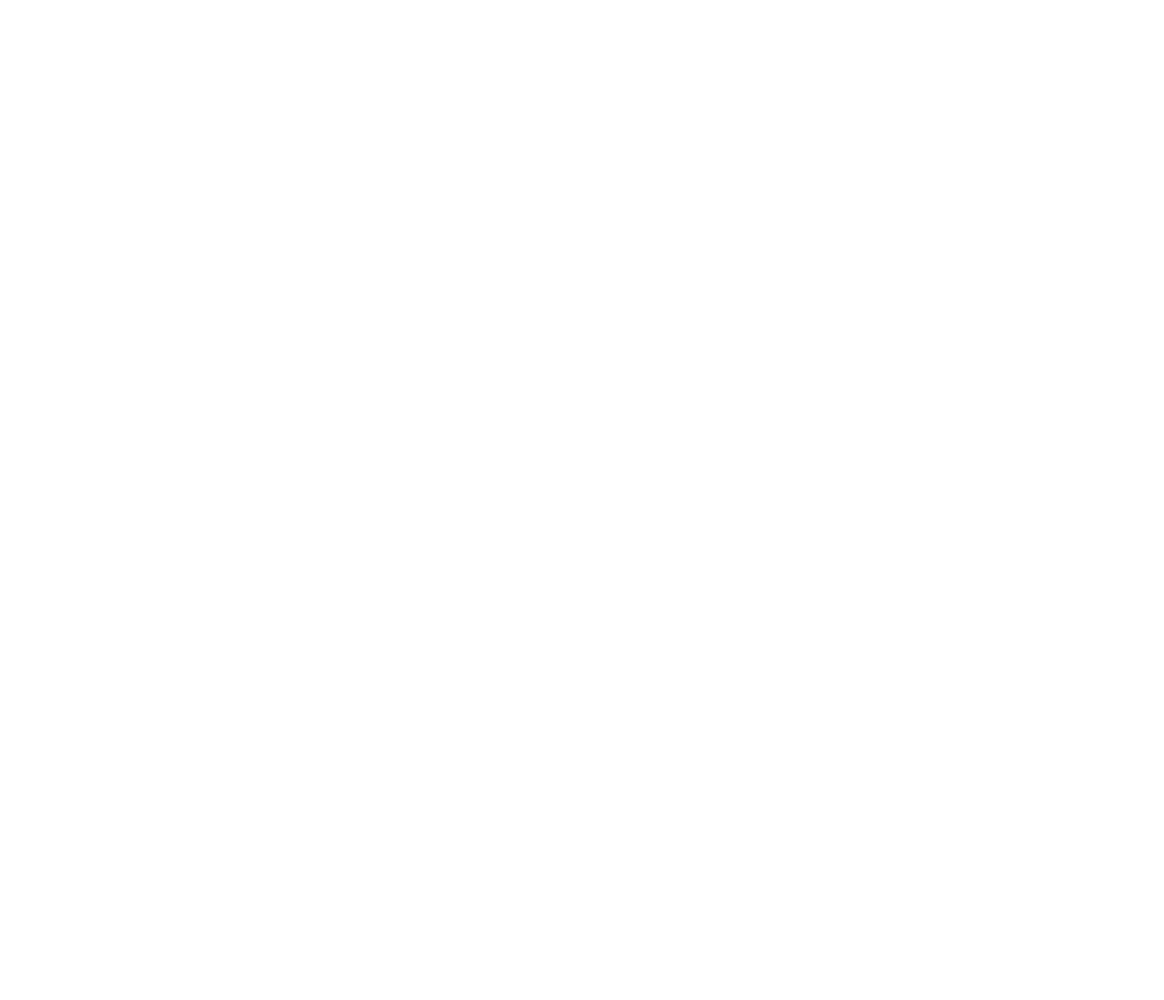
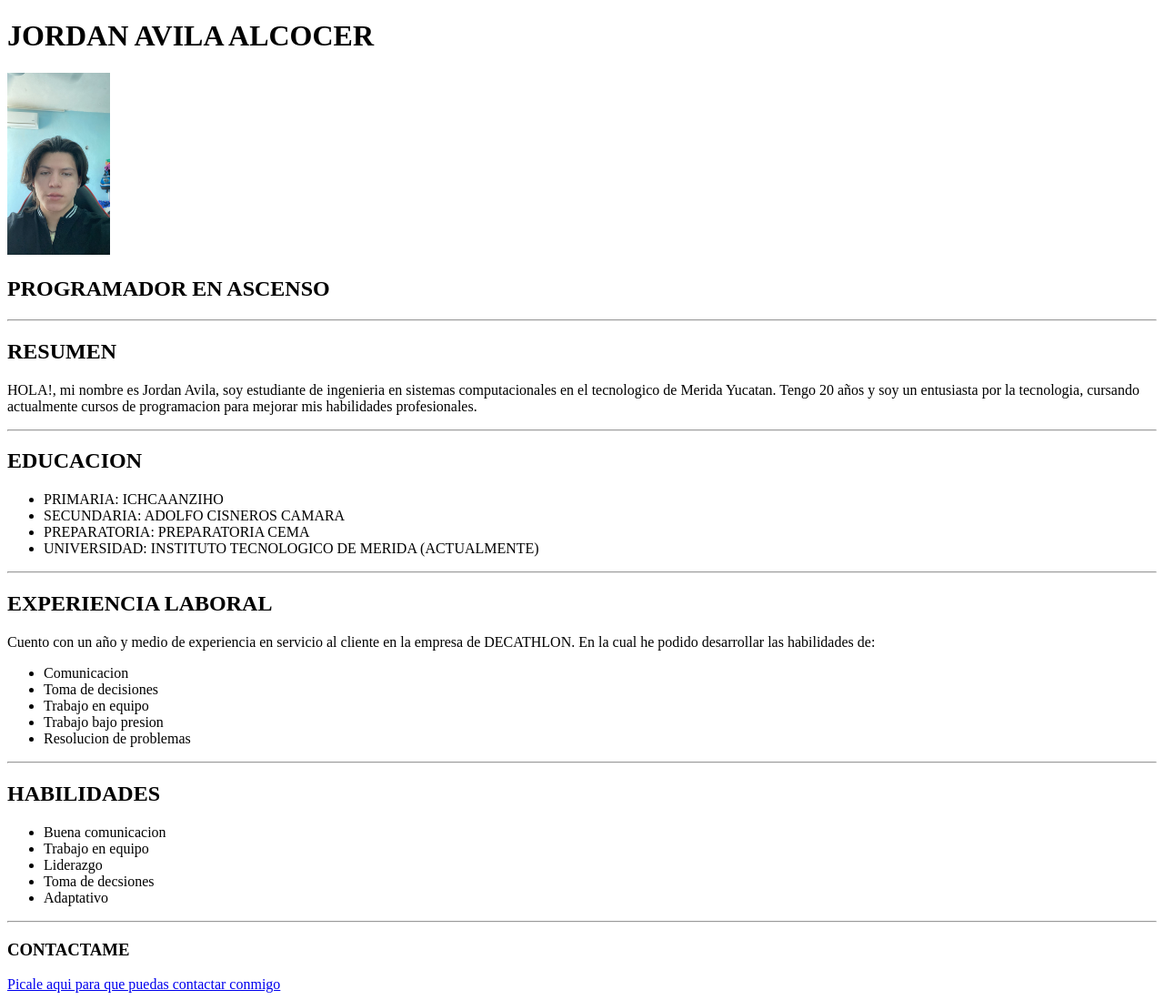
Before and after one commit to DexZ7/html-portafolio, a plain HTML site: page index.html in a window 1280 px wide. Shown: the whole page at 91% size. Before the commit the page ends 800 px from the top, so only its background shows below. Drawn offline with Linux system fonts and the light colour scheme.

Commit message:
Add files via upload

```diff
--- a/index.html
+++ b/index.html
@@ -1,15 +1,54 @@
-<!-- TODO 1: Create the HTML Boilerplate -->
+<!DOCTYPE html>
+<html lang="en">
+    <head>
+        <meta charset="UTF-8">
+        <title> MI CURRICULUM </title>
+    </head>
+    <body>
+        <h1> JORDAN AVILA ALCOCER</h1>
+        <p><img src="foto.png" style="height: 200px;"> <h2> PROGRAMADOR EN ASCENSO</h2></p>
+        <hr />
+<h2>RESUMEN</h2>
+<p>HOLA!, mi nombre es Jordan Avila, soy estudiante de ingenieria en sistemas computacionales en el tecnologico de Merida Yucatan. Tengo 20 años y soy un entusiasta por la tecnologia, cursando actualmente cursos de programacion para mejorar mis habilidades profesionales.</p>
 
-<!-- TODO 2: Add Your previous projects' HTML into the public folder -->
+<hr />
+<h2>EDUCACION</h2>
+<ul>
+    <li> PRIMARIA: ICHCAANZIHO</li>
+    <LI>SECUNDARIA: ADOLFO CISNEROS CAMARA</LI>
+    <li>PREPARATORIA: PREPARATORIA CEMA</li>
+    <li>UNIVERSIDAD: INSTITUTO TECNOLOGICO DE MERIDA (ACTUALMENTE)</li>
+</ul>
 
-<!-- TODO 3: Take screenshots of your project previews and add the images to the images folder -->
+<hr />
 
-<!-- TODO 4: Add titles/subtitles etc. -->
+<h2>EXPERIENCIA LABORAL</h2>
+<P> Cuento con un año y medio de experiencia en servicio al cliente en la empresa de DECATHLON. En la cual he podido desarrollar las habilidades de:
+    <ul>
+        <li>Comunicacion</li>
+        <li>Toma de decisiones</li>
+        <li>Trabajo en equipo</li>
+        <li>Trabajo bajo presion</li>
+        <li>Resolucion de problemas</li>
+    </ul>
+</P>
+<hr />
+<h2>HABILIDADES</h2>
+<ul>
+    <li>Buena comunicacion</li>
+    <li>Trabajo en equipo</li>
+    <li>Liderazgo</li>
+    <li>Toma de decsiones</li>
+    <li>Adaptativo</li>
+</ul>
+<hr />
+<h3>CONTACTAME</h3>
+<a href="Contacto.html">Picale aqui para que puedas contactar conmigo</a>
 
-<!-- TODO 5: Add a link to the project pages -->
 
-<!-- TODO 6: Add images to show the project previews
-HINT for TODO 6: You can use the height attribute set to 200 to make the image smaller:
-https://developer.mozilla.org/en-US/docs/Web/HTML/Element/img#attr-height -->
 
-<!-- TODO 7: Add the Contact Me and About Me page links -->
+
+
+
+    </body>
+</html>
```
Also changed, not shown: Contacto.html (added, +4 -0 lines), foto.png (added).
